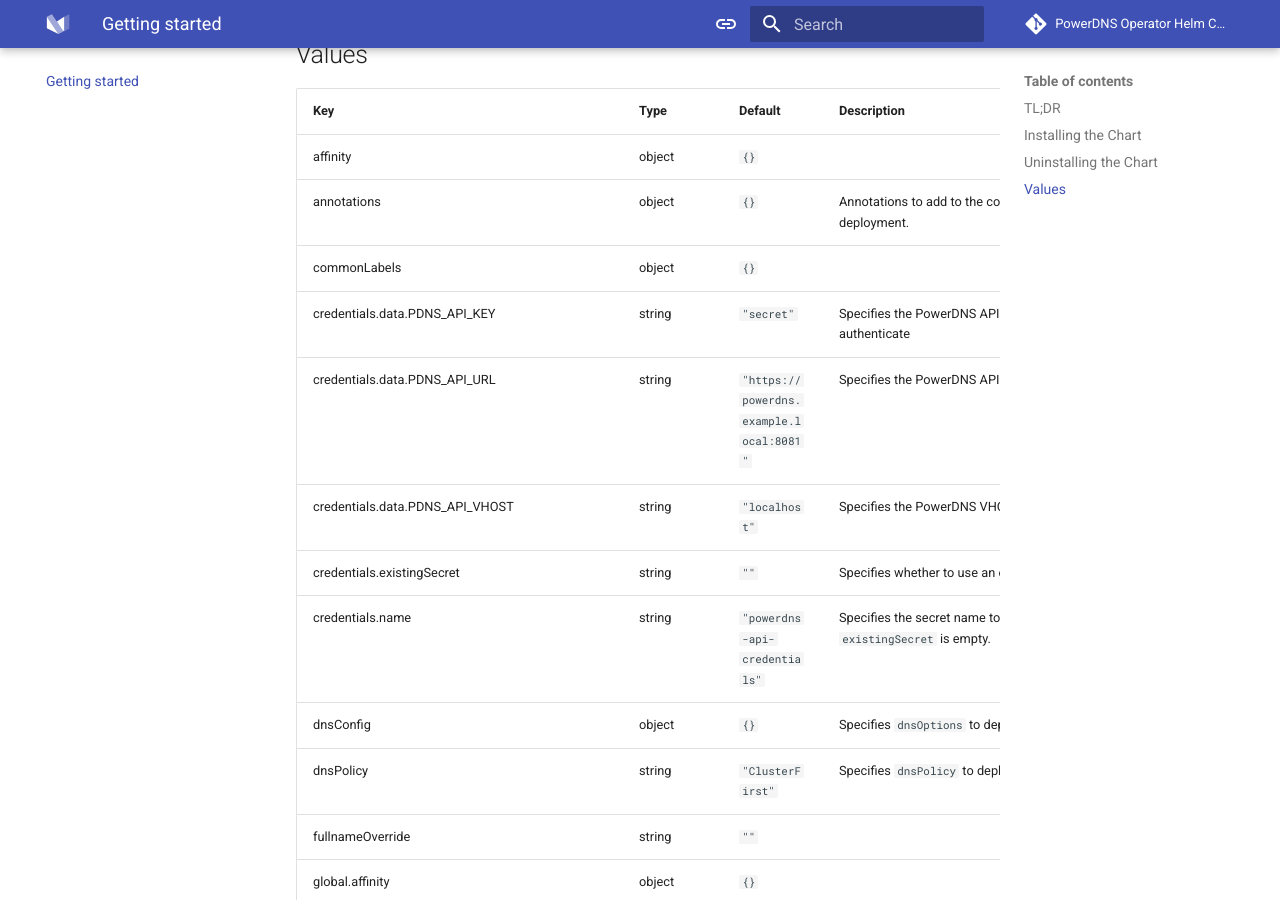
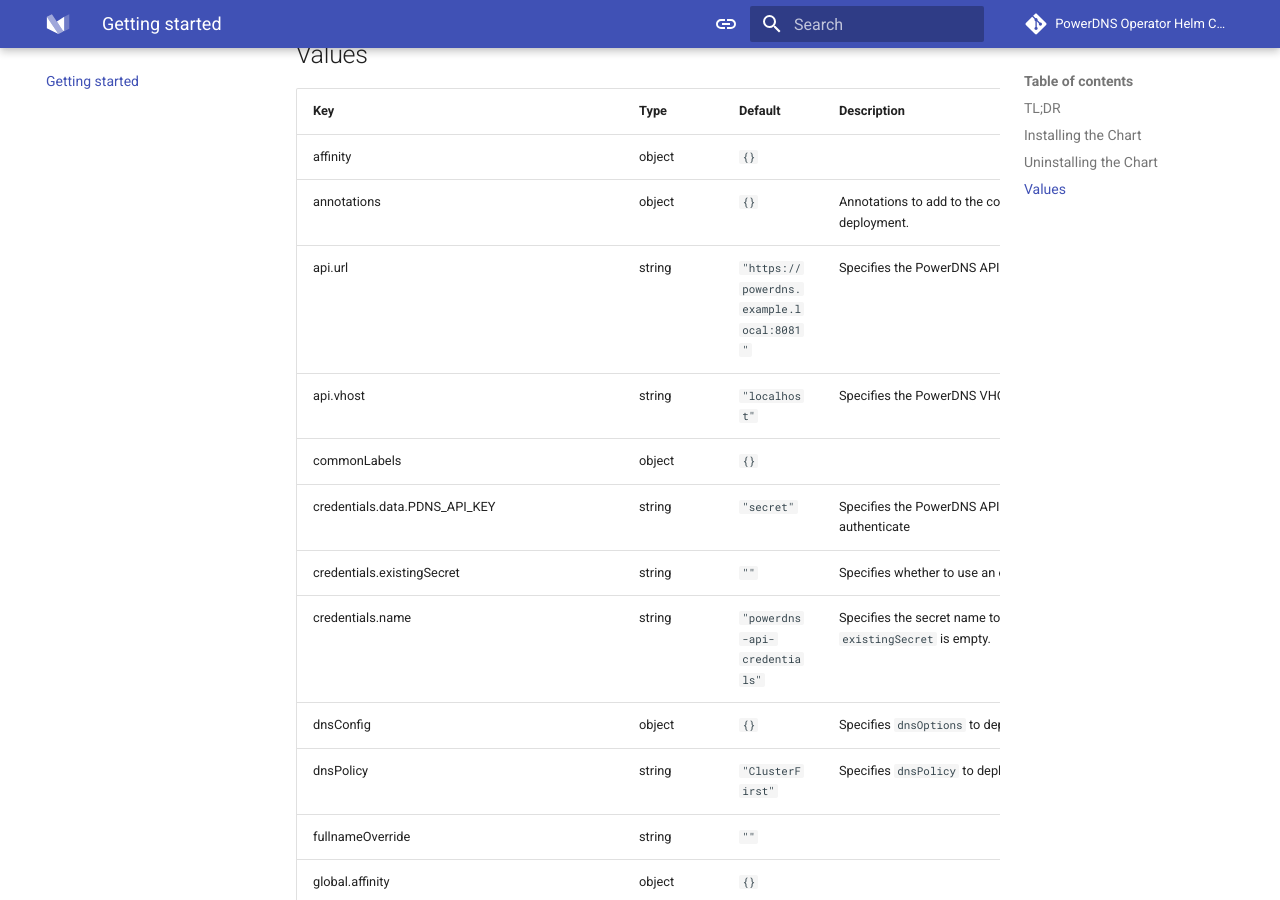
Before and after one commit to powerdns-operator/PowerDNS-Operator-helm-chart, an MkDocs documentation site: the page built from docs/README.md, in a window 1280 px wide and 900 px high, scrolled down 862 px. Built offline with MkDocs 1.6.1 and Material for MkDocs 9.7.7, drawn with Linux system fonts in a browser that asks for light colours; comment, search, counter and statistics services are not loaded; some of the changed text lies outside the part shown.

Commit message:
refactor: move unsensitive values to command args
Signed-off-by: Anthony TREUILLIER <anthony.treuillier@gmail.com>

```diff
--- a/docs/README.md
+++ b/docs/README.md
@@ -31,10 +31,10 @@
 |-----|------|---------|-------------|
 | affinity | object | `{}` |  |
 | annotations | object | `{}` | Annotations to add to the controller deployment. |
+| api.url | string | `"https://powerdns.example.local:8081"` | Specifies the PowerDNS API URL |
+| api.vhost | string | `"localhost"` | Specifies the PowerDNS VHOST |
 | commonLabels | object | `{}` |  |
 | credentials.data.PDNS_API_KEY | string | `"secret"` | Specifies the PowerDNS API key used to authenticate |
-| credentials.data.PDNS_API_URL | string | `"https://powerdns.example.local:8081"` | Specifies the PowerDNS API URL |
-| credentials.data.PDNS_API_VHOST | string | `"localhost"` | Specifies the PowerDNS VHOST |
 | credentials.existingSecret | string | `""` | Specifies whether to use an existing secret. |
 | credentials.name | string | `"powerdns-api-credentials"` | Specifies the secret name to create if `existingSecret` is empty. |
 | dnsConfig | object | `{}` | Specifies `dnsOptions` to deployment |
```
Also changed, not shown: other parts of docs/README.md (+1 -1 lines), charts/powerdns-operator/README.md (+2 -2 lines), 3 other files.
